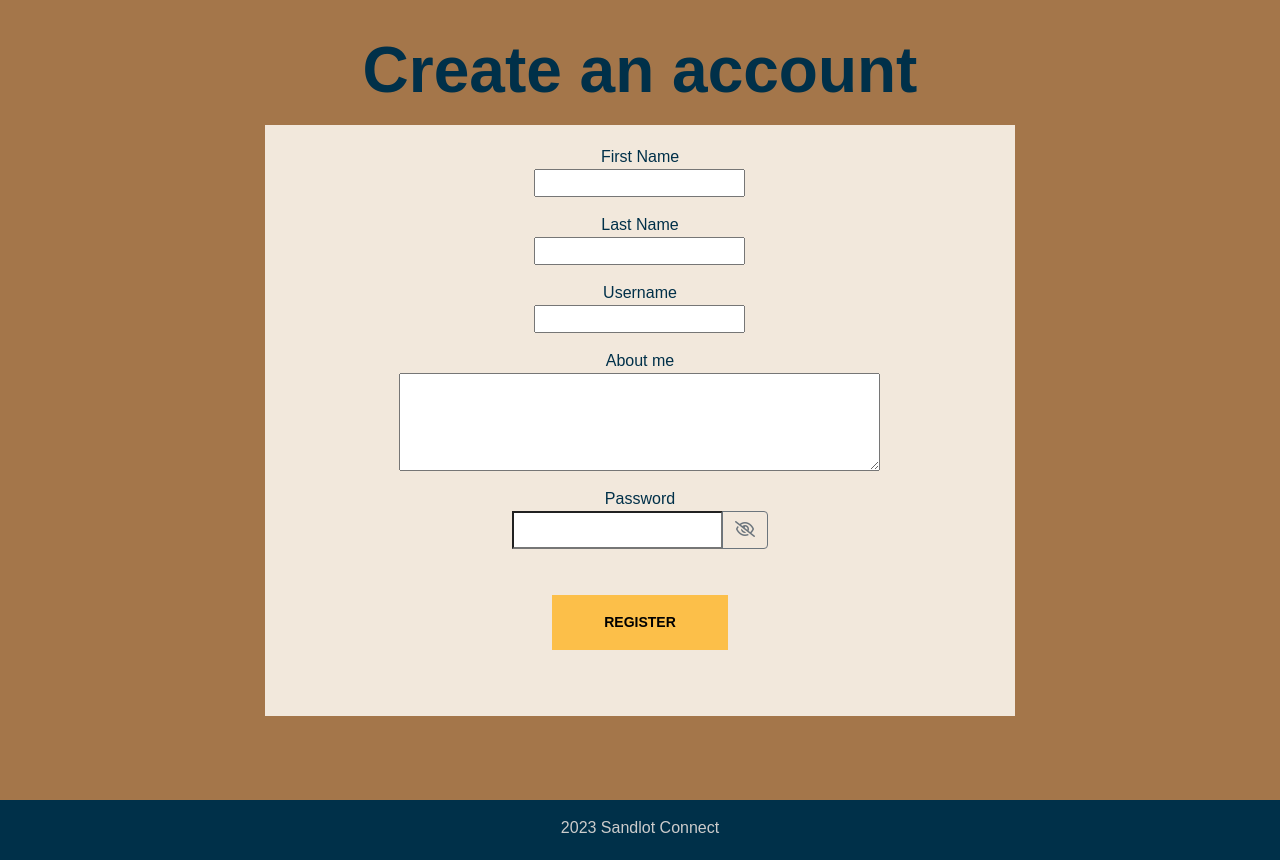
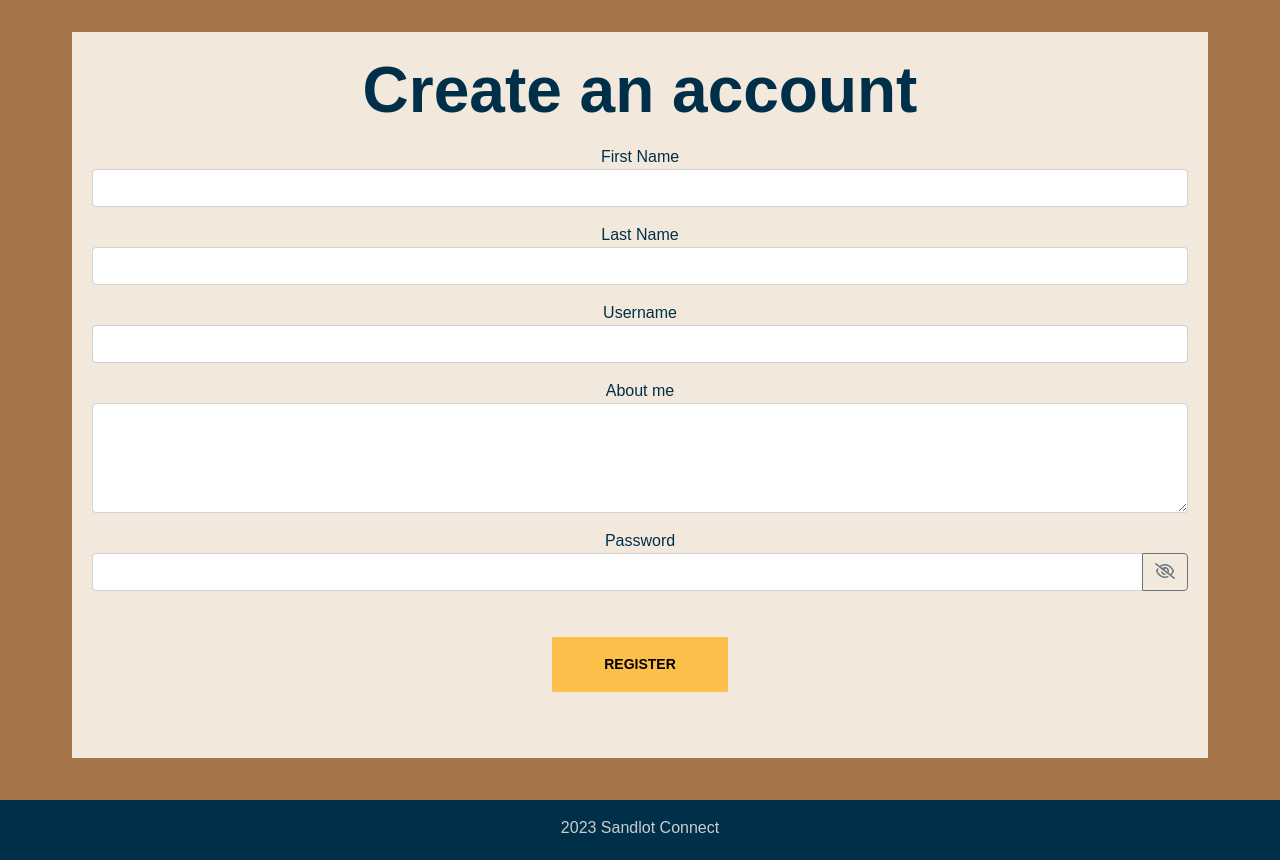
Before and after one commit to Sandlot-Connect/sandlot-connect, a Spring Boot app: page /register in a window 1280 px wide. Shown: the part 68-928 px from the top of the page. Run offline with Spring Boot 4, Linux system fonts and the light colour scheme; some of the project's set-up classes (security, data sources, template engines, error pages and the like) are left out, and stand-ins take their place; some libraries are stand-ins or nearby versions.

Commit message:
fixed styling

```diff
--- a/src/main/resources/static/css/style.css
+++ b/src/main/resources/static/css/style.css
@@ -354,6 +354,7 @@ div a {
     height: 60px;
     box-shadow: 0 4px 8px 0 rgb(0 0 0 / 20%), 0 6px 20px 0 rgb(0 0 0 / 19%);
     border-radius: 40px;
+    position: fixed;
 }
 
 .hb-button {
@@ -477,7 +478,7 @@ footer {
     background-color: #F2E8DC;
     border: 0.1em solid #ccc;
     border-radius: 1em;
-    box-shadow: 0 0.2em 0.4em rgba(0, 0, 0, 0.2);
+    box-shadow: 0 0.5em 0.5em rgba(0, 0, 0, 0.5);
     margin: 1em;
     padding: 2em;
     text-align: center;
@@ -524,7 +525,7 @@ footer {
 /* About Us */
 
 .person {
-    border: 1px solid #ccc;
+    border: 2px solid black;
     padding: 20px;
     width: 30%;
 }
--- a/src/main/resources/templates/posts/team-posts.html
+++ b/src/main/resources/templates/posts/team-posts.html
@@ -48,7 +48,7 @@
     <button class="open-btn" th:onclick="openSidebar()"><i class="fas fa-bars icon-color"></i></button>
 </div>
 <div class="sidebar-closed wrapper">
-    <div class="text-container parent">
+    <div class="text-container parent container-background">
         <div class="div2">
             <h1 th:text="${team.city} + ' ' + ${team.name}"></h1>
         </div>
--- a/src/main/resources/templates/teams/show.html
+++ b/src/main/resources/templates/teams/show.html
@@ -6,8 +6,8 @@
 <div class="wrapper">
     <div class="text-container">
         <div>
-            <h1 th:text="${team.city} + ' ' + ${team.name}"></h1>
             <div class="container-background">
+                <h1 th:text="${team.city} + ' ' + ${team.name}"></h1>
                 <h2 th:text="'The team captain is ' + ${team.captain.firstName} + ' ' + ${team.captain.lastName}"></h2>
                 <h2>Players</h2>
                 <div class="container d-flex justify-content-center">
--- a/src/main/resources/templates/users/login.html
+++ b/src/main/resources/templates/users/login.html
@@ -4,7 +4,7 @@
 </head>
 <body>
 <nav th:replace="partials :: navbar"></nav>
-<div class="wrapper">
+<div class="wrapper container">
     <div class="text-container container-background">
         <h1>Login</h1>
         <div th:if="${param.error}">
@@ -17,11 +17,11 @@
         <form th:action="@{/login}" method="post">
             <div class="mb-3 d-flex flex-column justify-content-center align-items-center">
                 <label for="username">Username</label>
-                <input id="username" name="username" type="text"/>
+                <input class="form-control" id="username" name="username" type="text"/>
             </div>
             <div class="mb-3 d-flex flex-column justify-content-center align-items-center">
                 <label for="password">Password</label>
-                <input id="password" name="password" type="password"/>
+                <input class="form-control" id="password" name="password" type="password"/>
             </div>
             <button style="font-weight: bold; z-index: 1; background-color: #FCBF49; color: black;"
                     class="create-link btn-create btn-hover m-auto" type="submit">Login</button>
--- a/src/main/resources/templates/users/register.html
+++ b/src/main/resources/templates/users/register.html
@@ -5,28 +5,26 @@
 <body>
 <nav th:replace="partials :: navbar"></nav>
 <div class="wrapper container">
-    <div class="row justify-content-center">
-        <div class="col-md-8">
-            <div class="text-container">
+    <div class="text-container container-background">
         <h1>Create an account</h1>
-                <div class="container-background">
         <form th:action="@{/register}" method="POST" th:object="${user}">
-                    <div class="mb-3 d-flex flex-column justify-content-center align-items-center">
+            <div class=" mb-3 d-flex flex-column justify-content-center align-items-center">
                 <label for="first-name">First Name</label>
-                        <input required id="first-name" th:field="*{firstName}" />
+                <input class="form-control" required id="first-name" th:field="*{firstName}"/>
             </div>
             <div class="mb-3 d-flex flex-column justify-content-center align-items-center">
                 <label for="last-name">Last Name</label>
-                        <input required id="last-name" th:field="*{lastName}" />
+                <input class="form-control" required id="last-name" th:field="*{lastName}"/>
             </div>
             <div class="mb-3 d-flex flex-column justify-content-center align-items-center">
                 <label for="username">Username</label>
-                        <input required id="username" th:field="*{username}"/>
+                <input class="form-control" required id="username" th:field="*{username}"/>
                 <!--                        <span th:text="${usernameError}" class="error-message"></span>-->
             </div>
             <div class="mb-3 d-flex flex-column justify-content-center align-items-center">
                 <label for="description">About me</label>
-                        <textarea id="description" th:field="*{description}" cols="50" rows="4"></textarea>
+                <textarea class="form-control" id="description" th:field="*{description}" cols="50"
+                          rows="4"></textarea>
             </div>
             <!--                    <br>-->
             <!--                    <label for="profile-pic">Profile Picture</label>-->
@@ -34,8 +32,10 @@
             <div class="mb-3 d-flex flex-column justify-content-center align-items-center">
                 <label for="password">Password</label>
                 <div class="input-group justify-content-center">
-                            <input required id="password" type="password" name="password" th:field="*{password}"/>
-                            <button type="button" class="btn btn-outline-secondary" onclick="togglePasswordVisibility('password')">
+                    <input class="form-control" required id="password" type="password" name="password"
+                           th:field="*{password}"/>
+                    <button type="button" class="btn btn-outline-secondary"
+                            onclick="togglePasswordVisibility('password')">
                         <i class="fa-regular fa-eye-slash"></i>
                     </button>
                 </div>
@@ -53,14 +53,12 @@
             <!--                    </div>-->
             <div class="mb-3 d-flex justify-content-center m-auto">
                 <button style="font-weight: bold; z-index: 1; background-color: #FCBF49; color: black;"
-                                class="create-link btn-create btn-hover" type="submit">Register</button>
+                        class="create-link btn-create btn-hover" type="submit">Register
+                </button>
             </div>
         </form>
     </div>
     <!--                <input type="hidden" id="apiKey" th:value="${apiKey}">-->
-            </div>
-        </div>
-    </div>
 </div>
 <footer th:replace="partials :: footer"></footer>
 <!--<script>const API_KEY = document.getElementById("apiKey").value;-->
```
Also changed, not shown: src/main/resources/templates/about/index.html (+23 -12 lines), src/main/resources/templates/teams/admin.html (+20 -9 lines), src/main/resources/templates/teams/index.html (+15 -7 lines), src/main/resources/templates/users/edit-profile.html (+6 -6 lines), src/main/resources/templates/users/profile.html (+5 -5 lines). Lines whose indentation alone changed are shown as unchanged.
